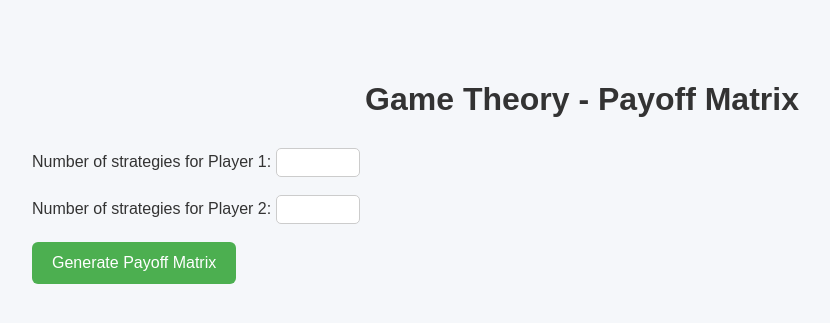
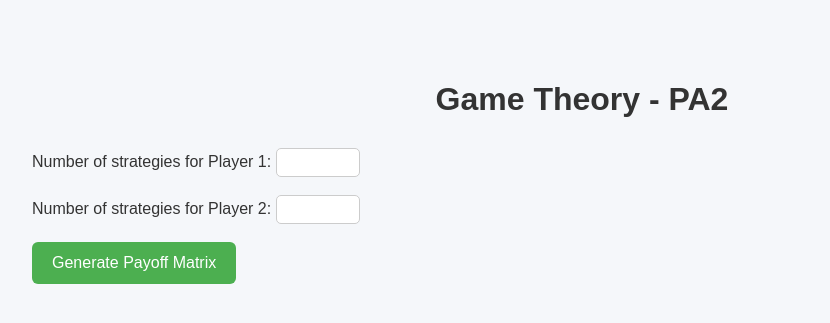
Before and after one commit to bahady1/game-theory, a FastAPI app: page / in a window 1280 px wide. Shown: the top 323 px of the page, without its empty margins (58-888 px from the left). Run offline with FastAPI, Linux system fonts and the light colour scheme.

Commit message:
Update heading from 'Payoff Matrix' to 'PA2'

```diff
--- a/templates/gt.html
+++ b/templates/gt.html
@@ -132,7 +132,7 @@ hr {
 </style>
 <body>
 
-    <h1>Game Theory - Payoff Matrix</h1>
+    <h1>Game Theory - PA2</h1>
 
     <div>
 
```
